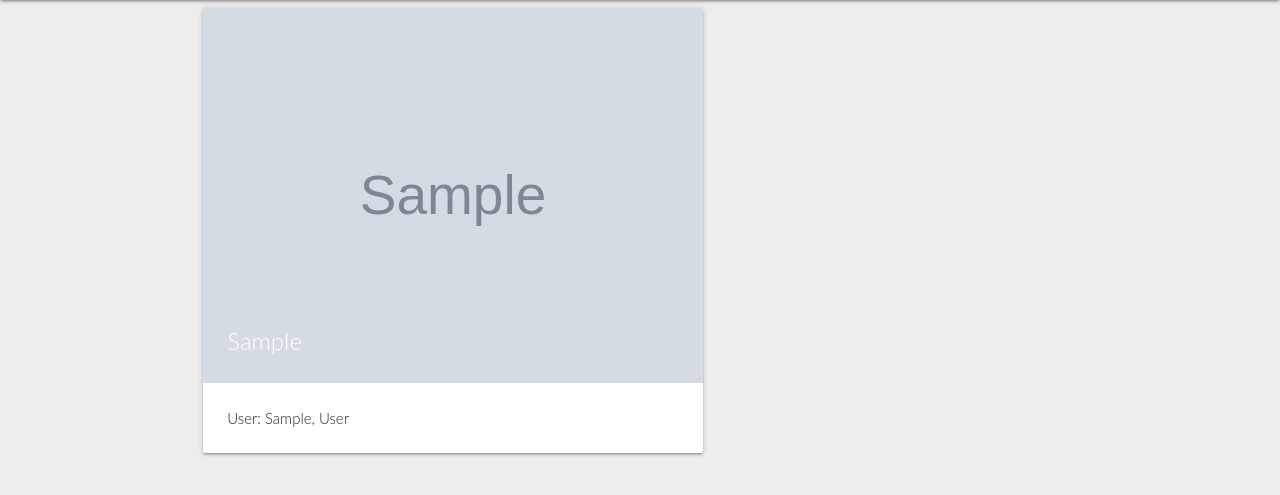
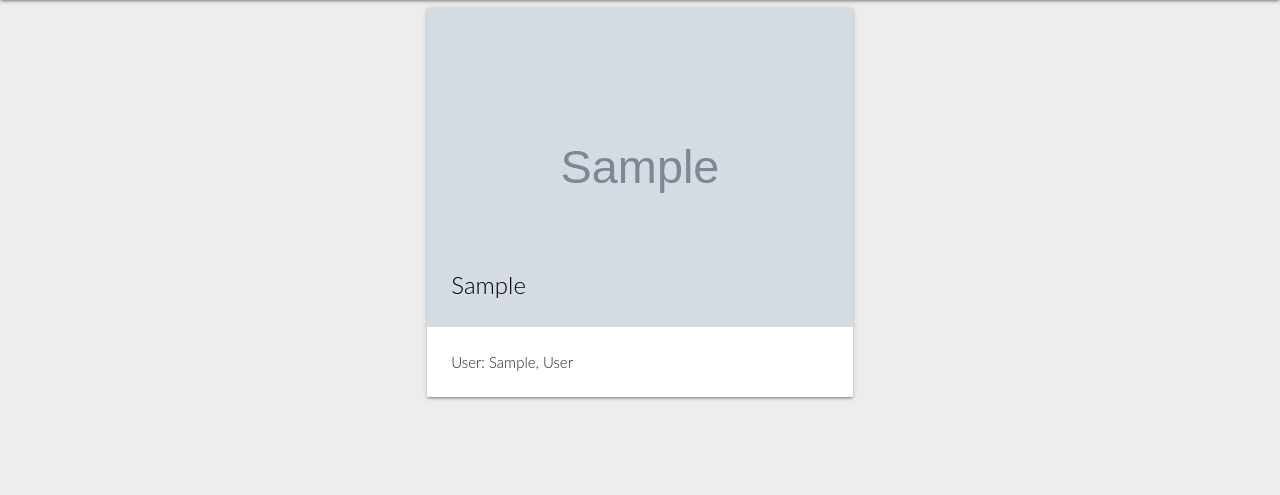
Before and after one commit to andela-sjames/Portrait, a Django app: page /dashboard/ in a window 1280 px wide. Shown: the part 64-559 px from the top of the page. Run offline with Django 3.2, Linux system fonts and the light colour scheme; a user stored in the database is signed in; tables that the repository leaves empty hold one stand-in row (values such as "Sample post"); grey boxes marked "Sample" are stand-in pictures; parts of the project's set-up code (start-up, migrations or seed data) failed here and were passed over; some libraries are stand-ins or nearby versions.

```diff
--- a/portrait/webapp/context_processors.py
+++ b/portrait/webapp/context_processors.py
@@ -1,7 +1,5 @@
 import os
 
-
-print(os.getenv("FACEBOOK_APP_ID"), "FACEBOOK_APP_ID")
 
 def facebook_app_id(request):
     context = {
--- a/portrait/webapp/templates/dashboard.html
+++ b/portrait/webapp/templates/dashboard.html
@@ -3,11 +3,11 @@
 
 {% block main %}
 <div class="row">
-    <div class="col s12 m7">
+    <div class="col s6 offset-s3">
         <div class="card">
             <div class="card-image">
                 <img responsive-img src="{{ profile.photo }}">
-                <span class="card-title">{{ profile.user.first_name }}</span>
+                <span class="card-title black-text">{{ profile.user.first_name }}</span>
             </div>
             <div class="card-content">
                 <p> User: {{ profile.user.first_name }}, {{ profile.user.last_name }}</p>
```
Also changed, not shown: portrait/webapp/forms.py (+24 -1 lines).
